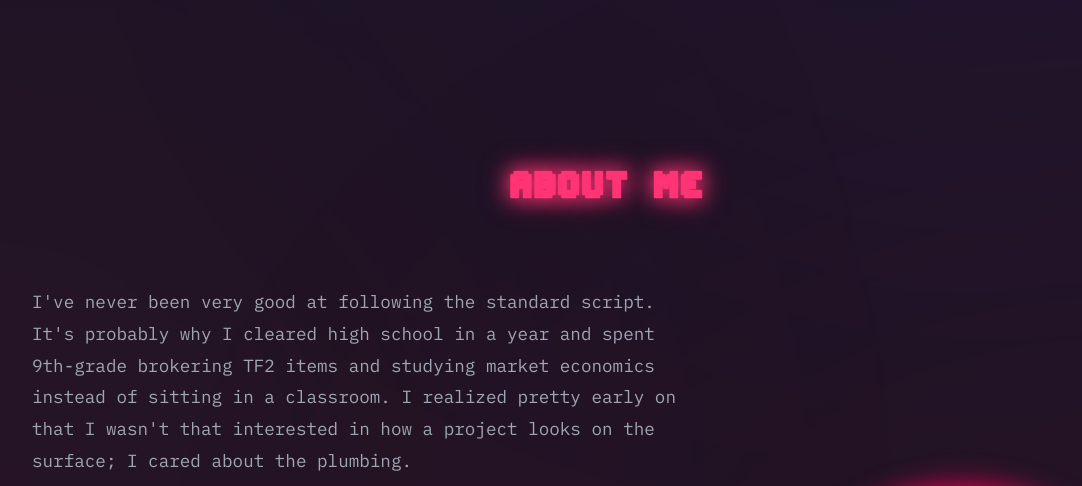
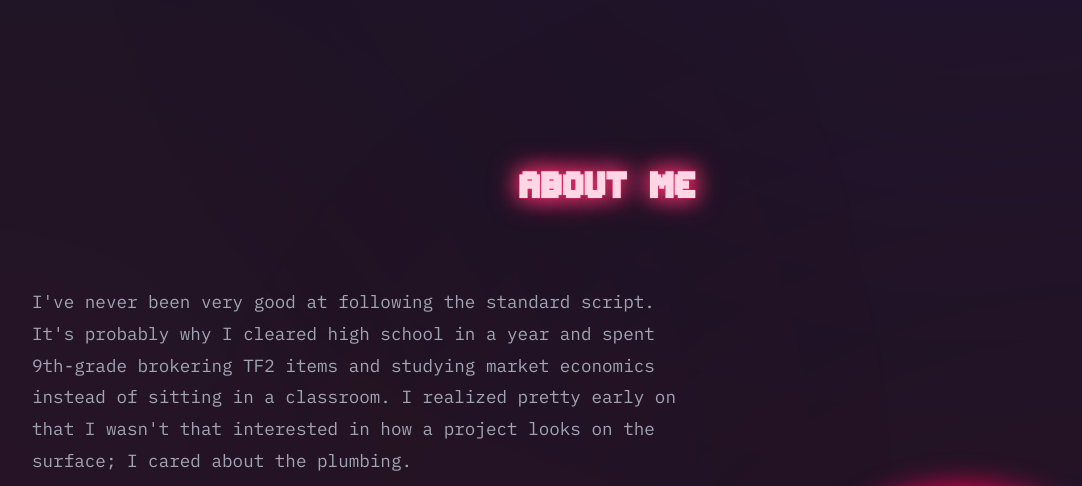
Before and after one commit to Myst1cS04p/Me, a Jekyll site: the page built from index.md, in a window 1280 px wide. Shown: the part 974-1460 px from the top of the page, without its empty margins (32-1114 px from the left). Built offline with Jekyll 4.4.1, drawn with Linux system fonts in a browser that asks for light colours; grey boxes are pictures that could not be loaded.

Commit message:
Better Headers
Updated section-heading mixin to use color-mix for text color to lead to brighter text and dimmer glow improving readability.

```diff
--- a/_sass/_mixins.scss
+++ b/_sass/_mixins.scss
@@ -135,18 +135,18 @@
 
 @mixin section-heading($color, $size: 2.7rem) {
   font-size: $size;
-  color: $color;
 
-  // Inner shadow (dimmed, smaller blur)
+  $color-text: color-mix(in srgb, $color, white 80%);
+  color: $color-text;
+
   text-shadow:
-    0 0 1px,
-    0 0 1px,
-    0 0 1px,
-    0 0 20px,
-    0 0 30px;
+    0 0 1px $color,
+    0 0 1px $color,
+    0 0 1px $color,
+    0 0 20px $color,
+    0 0 30px $color;
 
   font-family: 'Edit Undo BRK', monospace;
-  letter-spacing: 0.05em;
 }
 
 
```
